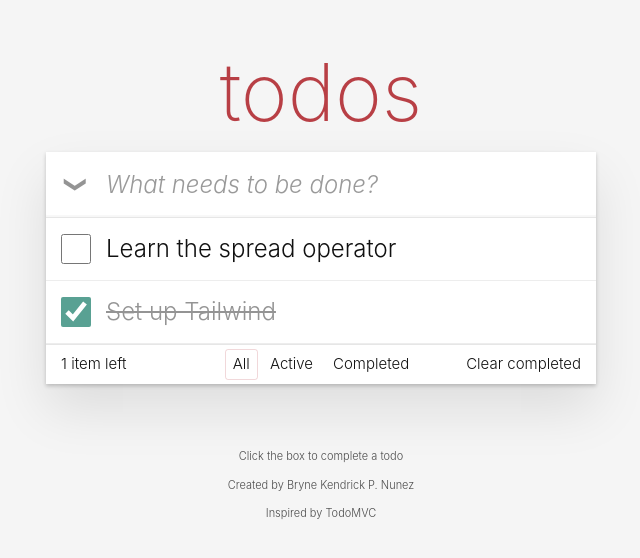
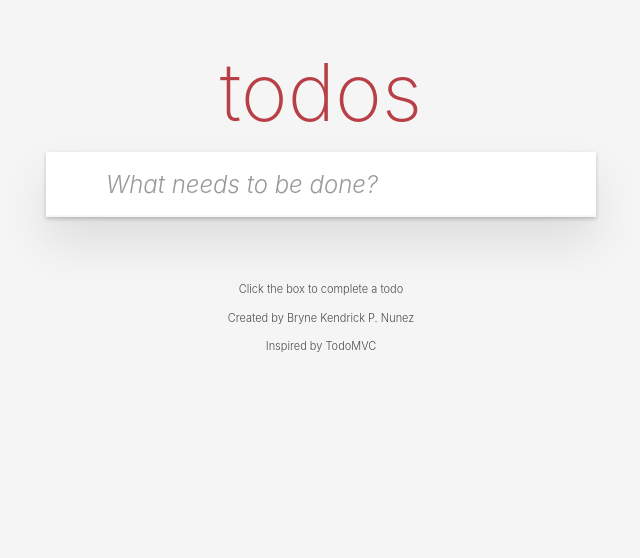
Before and after one commit to brynekendrick/CSIT340-Todomvc, a React (Vite) app: page / in a window 1280 px wide. Shown: the top 558 px of the page, without its empty margins (319-959 px from the left). Built offline with nearby package versions, Linux system fonts and the light colour scheme.

Commit message:
feat: hide main and footer when there are no todos

```diff
--- a/src/components/Todos.jsx
+++ b/src/components/Todos.jsx
@@ -2,11 +2,7 @@ import { useState } from 'react'
 
 function Todos() {
   const [text, setText] = useState('')
-
-  const [todos, setTodos] = useState([
-    { id: 1, text: 'Learn the spread operator', completed: false },
-    { id: 2, text: 'Set up Tailwind', completed: true },
-  ])
+  const [todos, setTodos] = useState([])
 
   function handleSubmit(e) {
     e.preventDefault()
@@ -54,8 +50,14 @@ function Todos() {
           />
         </form>
 
+        {todos.length > 0 && (
+          <>
             <main className="relative border-t border-[#e6e6e6]">
-          <input id="toggle-all" type="checkbox" className="peer sr-only" />
+              <input
+                id="toggle-all"
+                type="checkbox"
+                className="peer sr-only"
+              />
               <label
                 htmlFor="toggle-all"
                 className="absolute -top-[66px] left-0 flex h-[65px] w-[60px] cursor-pointer items-center justify-center text-[22px] text-[#949494] peer-checked:text-[#484848]"
@@ -139,6 +141,8 @@ function Todos() {
                 Clear completed
               </button>
             </footer>
+          </>
+        )}
       </div>
     </section>
   )
```
Lines whose indentation alone changed are shown as unchanged.
